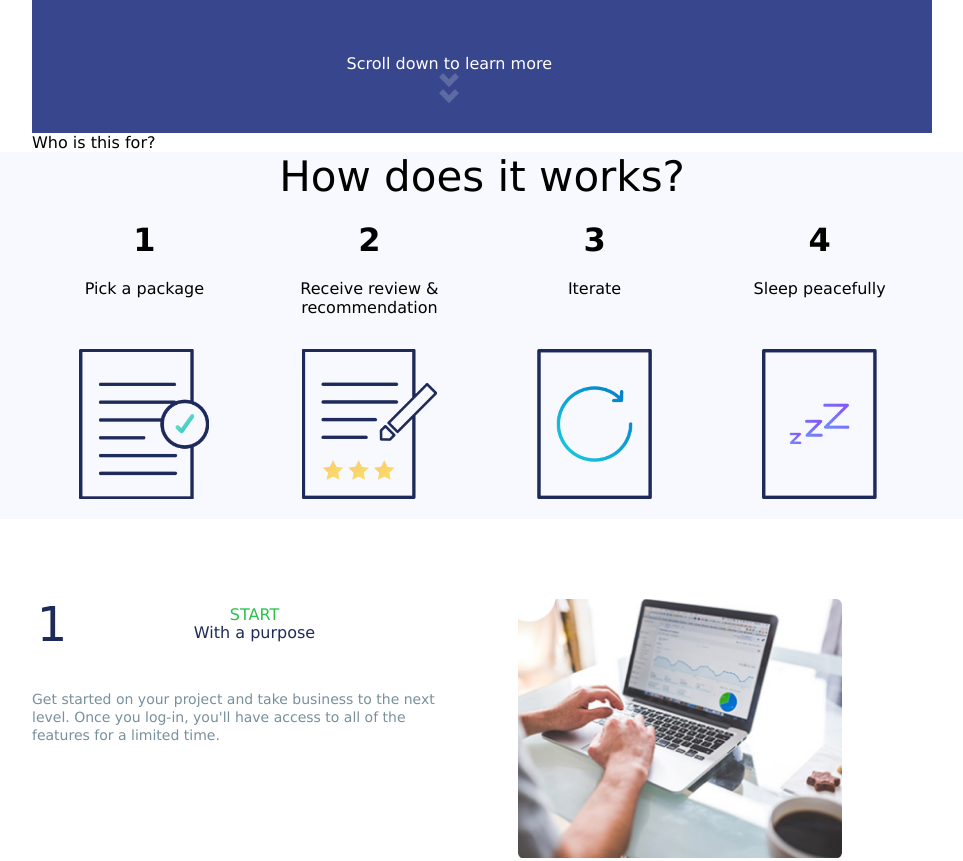
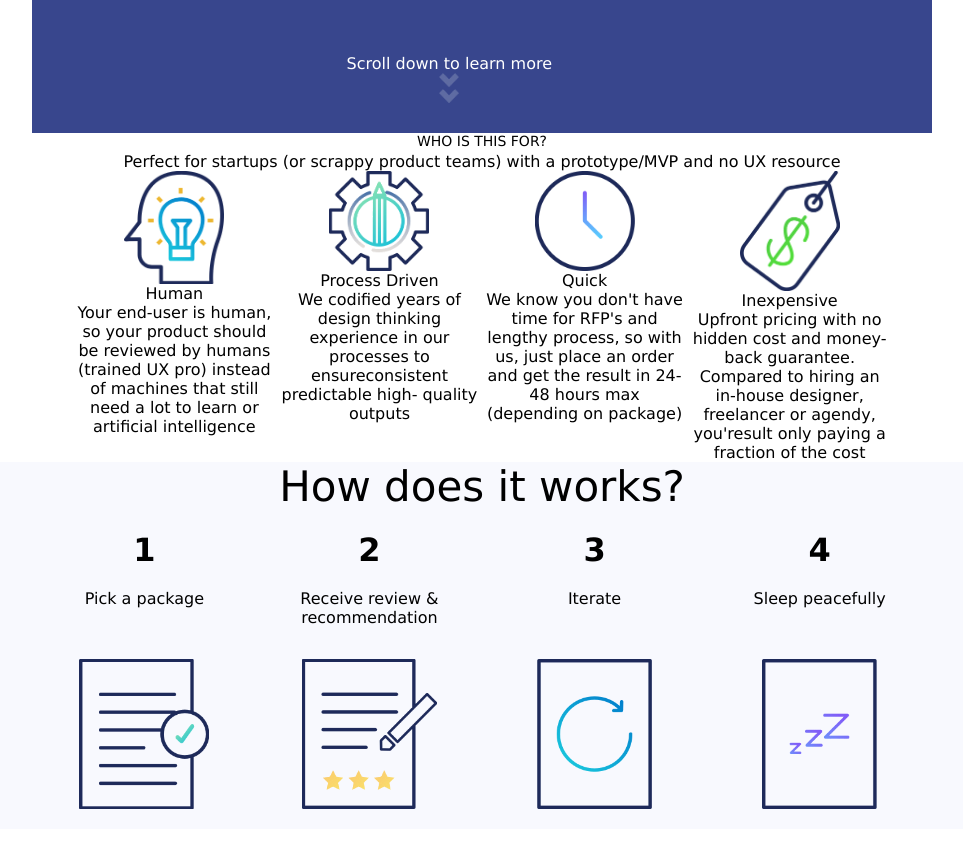
Before and after one commit to belauzas/18-portfolio-teamwork, a plain HTML site: page index.html in a window 1280 px wide. Shown: the part 620-1481 px from the top of the page, without its empty margins (158-1121 px from the left). Drawn offline with Linux system fonts and the light colour scheme.

Commit message:
Initial Who

```diff
--- a/css/main.css
+++ b/css/main.css
@@ -118,7 +118,23 @@ body * {
  }
 
 /* Who is this for? */
-
+.item {
+    display: inline-block;
+    width: 200px;
+}
+.centered {
+    text-align: center;
+}
+.header {
+    text-transform: uppercase;
+    font-size: 14px;
+}
+.description {
+    font-size: 16px;
+}
+.item > img {
+    width: 100px;
+}
 
 /* How does it work */
 .top {
--- a/index.html
+++ b/index.html
@@ -37,8 +37,37 @@
     </div>
     <!-- Who is this for? -->
     <div class="container">
-        <div class="row">
-            Who is this for?
+        <div class="row centered">
+            <div class="header">
+                Who is this for?
+            </div>
+        </div>
+        <div class="row centered">
+            <div class="description">
+                Perfect for startups (or scrappy product teams) with a prototype/MVP and no UX resource
+            </div>
+        </div>
+        <div class="row centered">
+            <div class="item">
+                <img src="img/who/head.png" alt="head.png">
+                <div class="title">Human</div>
+                <div class="text">Your end-user is human, so your product should be reviewed by humans (trained UX pro) instead of machines that still need a lot to learn or artificial intelligence</div>
+            </div>
+            <div class="item">
+                <img src="img/who/cog.png" alt="cog.png">
+                <div class="title">Process Driven</div>
+                <div class="text">We codified years of design thinking experience in our processes to ensureconsistent predictable high- quality outputs</div>
+            </div>
+            <div class="item">
+                <img src="img/who/clock.png" alt="clock.png">
+                <div class="title">Quick</div>
+                <div class="text">We know you don't have time for RFP's and lengthy process, so with us, just place an order and get the result in 24-48 hours max (depending on package)</div>
+            </div>
+            <div class="item">
+                <img src="img/who/price-tag.png" alt="price-tag.png">
+                <div class="title">Inexpensive</div>
+                <div class="text">Upfront pricing with no hidden cost and money-back guarantee. Compared to hiring an in-house designer, freelancer or agendy, you'result only paying a fraction of the cost</div>
+            </div>
         </div>
     </div>
     <!-- How does it work? -->
```
